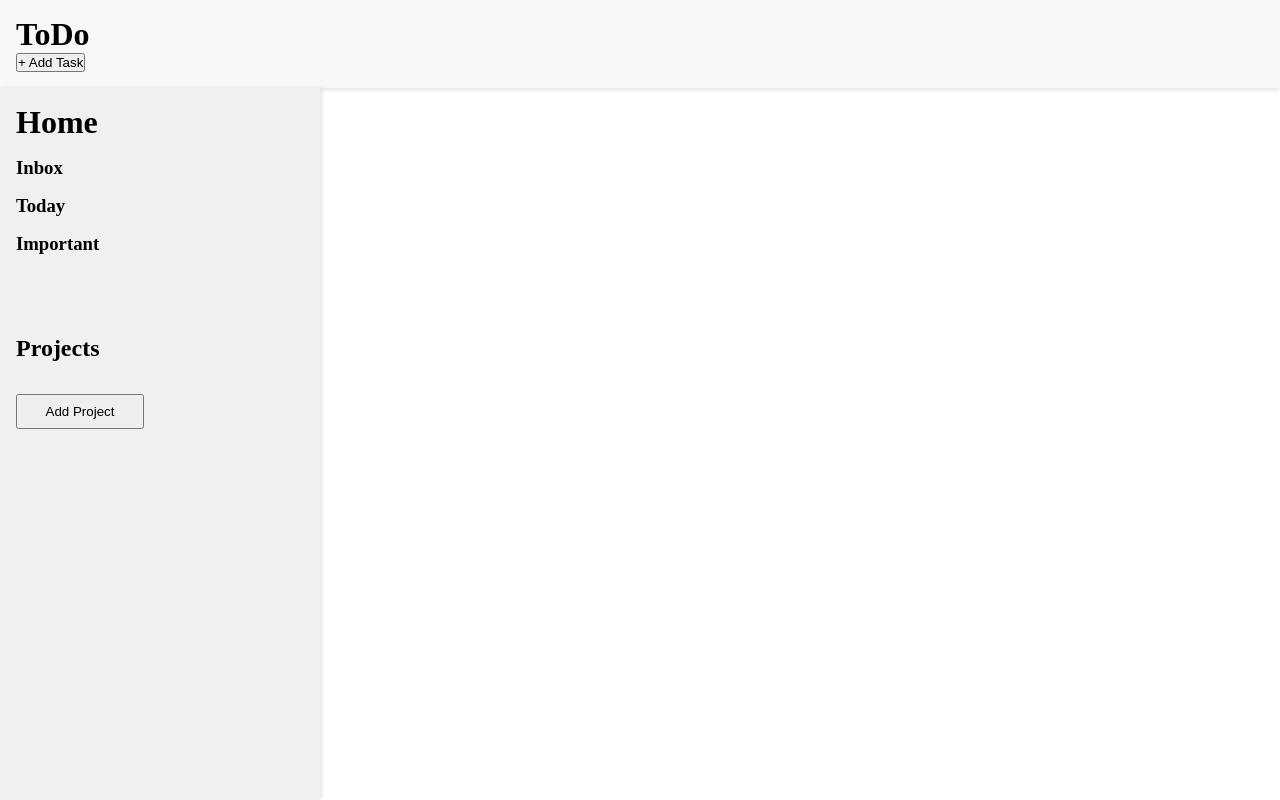
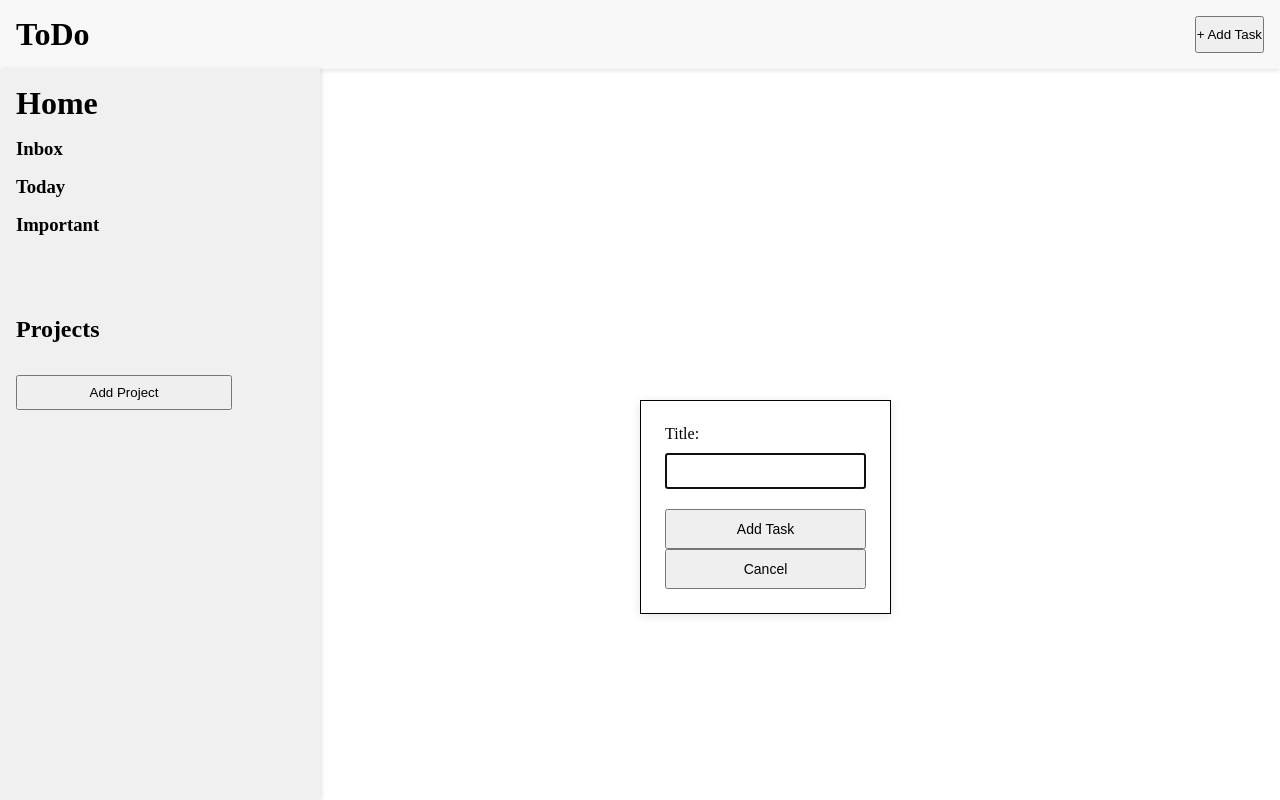
Before and after one commit to Calaxsys/ToDoList-TOP, a website built with webpack: page src/index.html in a window 1280 px wide. Both pictures are taken after a click on the button "+ Add Task". Built offline with nearby package versions, Linux system fonts and the light colour scheme.

Commit message:
Fixed bug where both forms would remain open if one was opened and cancelled.

```diff
--- a/src/UI.js
+++ b/src/UI.js
@@ -1,4 +1,5 @@
 import { projects, handleProjectFormSubmit } from "./projects";
+import { openTaskForm, cancelTaskForm } from "./tasks";
 
 function initialLoad() {
   const sidebarNavDisplay = document.querySelector("#nav");
@@ -23,7 +24,7 @@ function initialLoad() {
           <label for="project-name">Title:</label>
           <input type="text" id="project-name" name="project-name" required>
           <button type="submit">Add Project</button>
-          <button type="button" id="cancel">Cancel</button>
+          <button type="button" id="cancel-project">Cancel</button>
         </form>
       </div>
 
@@ -33,22 +34,39 @@ function initialLoad() {
           <label for"task-name">Title:</label>
           <input type="text" id="task-name" name="task-name" required>
           <button type="submit">Add Task</button>
-          <button type="button" id="cancel">Cancel</button>
+          <button type="button" id="cancel-task">Cancel</button>
         </form>
       </div>
   `;
 
   // Event listeners for adding a project and form submission/cancellation
-  document
-    .getElementById("add-project-btn")
-    .addEventListener("click", openProjectForm);
+  document.getElementById("add-project-btn").addEventListener("click", () => {
+    if ((document.getElementById("task-form-popup").style.display = "block")) {
+      cancelTaskForm();
+    }
+    openProjectForm();
+  });
+
   document
     .getElementById("project-form")
     .addEventListener("submit", handleProjectFormSubmit);
   document
-    .getElementById("cancel")
+    .getElementById("cancel-project")
     .addEventListener("click", cancelProjectForm);
 
+  //Event listeners for adding a task and form submission/cancellation
+  document.getElementById("add-task-btn").addEventListener("click", () => {
+    if (
+      (document.getElementById("project-form-popup").style.display = "block")
+    ) {
+      cancelProjectForm();
+    }
+    openTaskForm();
+  });
+
+  document
+    .getElementById("cancel-task")
+    .addEventListener("click", cancelTaskForm);
   //Display projects from local storage
   displayProjectsFromStorage(projects);
 }
--- a/src/styles.css
+++ b/src/styles.css
@@ -15,6 +15,8 @@ body {
   background-color: #f8f8f8;
   padding: 1rem;
   box-shadow: 0 2px 4px rgba(0, 0, 0, 0.1);
+  display: flex;
+  justify-content: space-between;
 }
 
 #sidebar {
@@ -48,7 +50,8 @@ body {
 }
 
 #add-project-btn {
-  width: 8rem;
+  min-width: 75%;
+  max-width: 8rem;
   padding: 0.5rem 1rem;
 }
 
--- a/src/tasks.js
+++ b/src/tasks.js
@@ -13,6 +13,14 @@ function handleTaskFormSubmit(e) {
   e.preventDefault();
 }
 
-function showTaskForm(project) {}
+function openTaskForm() {
+  document.getElementById("task-form-popup").style.display = "block";
+  document.getElementById("task-name").focus();
+}
 
-export { Task, handleTaskFormSubmit, showTaskForm };
+function cancelTaskForm() {
+  document.getElementById("task-form-popup").style.display = "none";
+  document.getElementById("task-name").value = ""; // Clear input field
+}
+
+export { Task, handleTaskFormSubmit, openTaskForm, cancelTaskForm };
```
